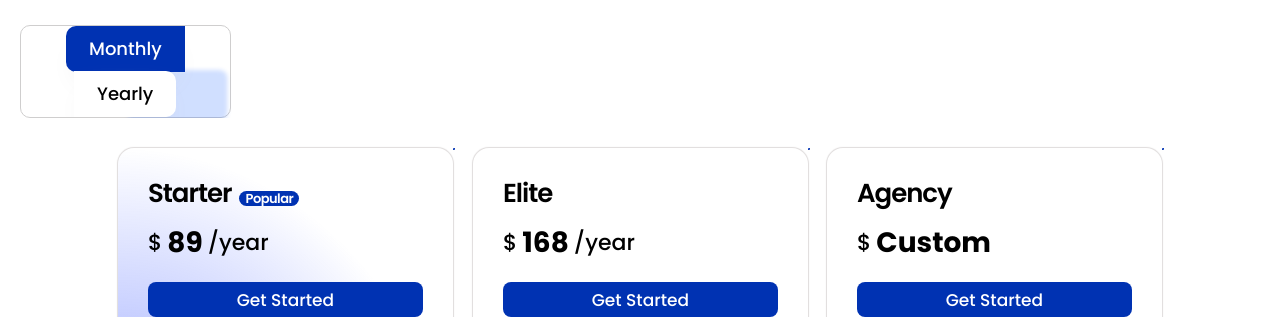
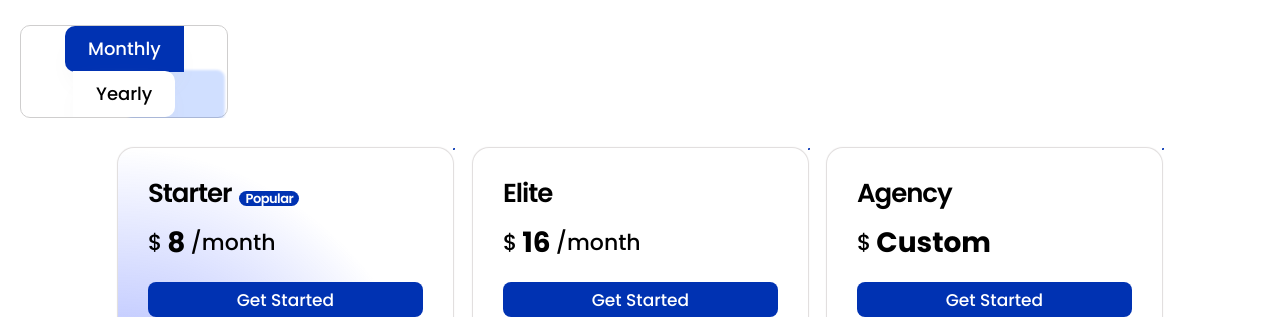
Before and after one commit to faizanmankad/framer_project, a React (Vite) app: page / in a window 1280 px wide. Shown: the part 6098-6415 px from the top of the page. Built offline with nearby package versions, Linux system fonts and the light colour scheme.

Commit message:
Pricing section in update

```diff
--- a/src/Compoment/Pricing.jsx
+++ b/src/Compoment/Pricing.jsx
@@ -68,8 +68,8 @@ function Pricing() {
                 </div>
                 <div className='pricing-amount'>
                   <span>$</span>
-                  <h3>{isYearly ? plan.monthlyPrice : plan.yearlyPrice}</h3>
-                  <span className='text-toggle'>{isYearly ? '/month' : '/year'}</span>
+                  <h3>{isYearly ? plan.yearlyPrice : plan.monthlyPrice }</h3>
+                  <span className='text-toggle'>{isYearly ? '/year'  : '/month'}</span>
                 </div>
                 <div className='getstarter-button' >
                   <button >
--- a/src/Styles/Pricing.css
+++ b/src/Styles/Pricing.css
@@ -48,11 +48,11 @@
 }
 .toggle-button{
     background-color: #1861ff;
-    width: 100px;
+    width: 97px;
     height: 51px;
     border-radius: 8px;
     bottom: -3px;
-    filter: blur(2px);
+    filter: blur(1px);
     flex: 0 0 auto;
     opacity: 0.7;
     overflow: hidden;
@@ -76,7 +76,7 @@
     100% {
         opacity: 0.2;
         will-change: transform;
-        transform: translate(-1px, 0px);
+        transform: translate(1px, 0px);
     }
 }
 
@@ -84,7 +84,7 @@
     background-color: rgb(255, 255, 255);
     border: 1px solid rgb(207, 206, 206);
     border-radius: 10px;
-    width: 17%;
+    width: 16.8%;
     text-align: center;
     margin-top: 50px;
     /* margin-left: 10rem; */
```
